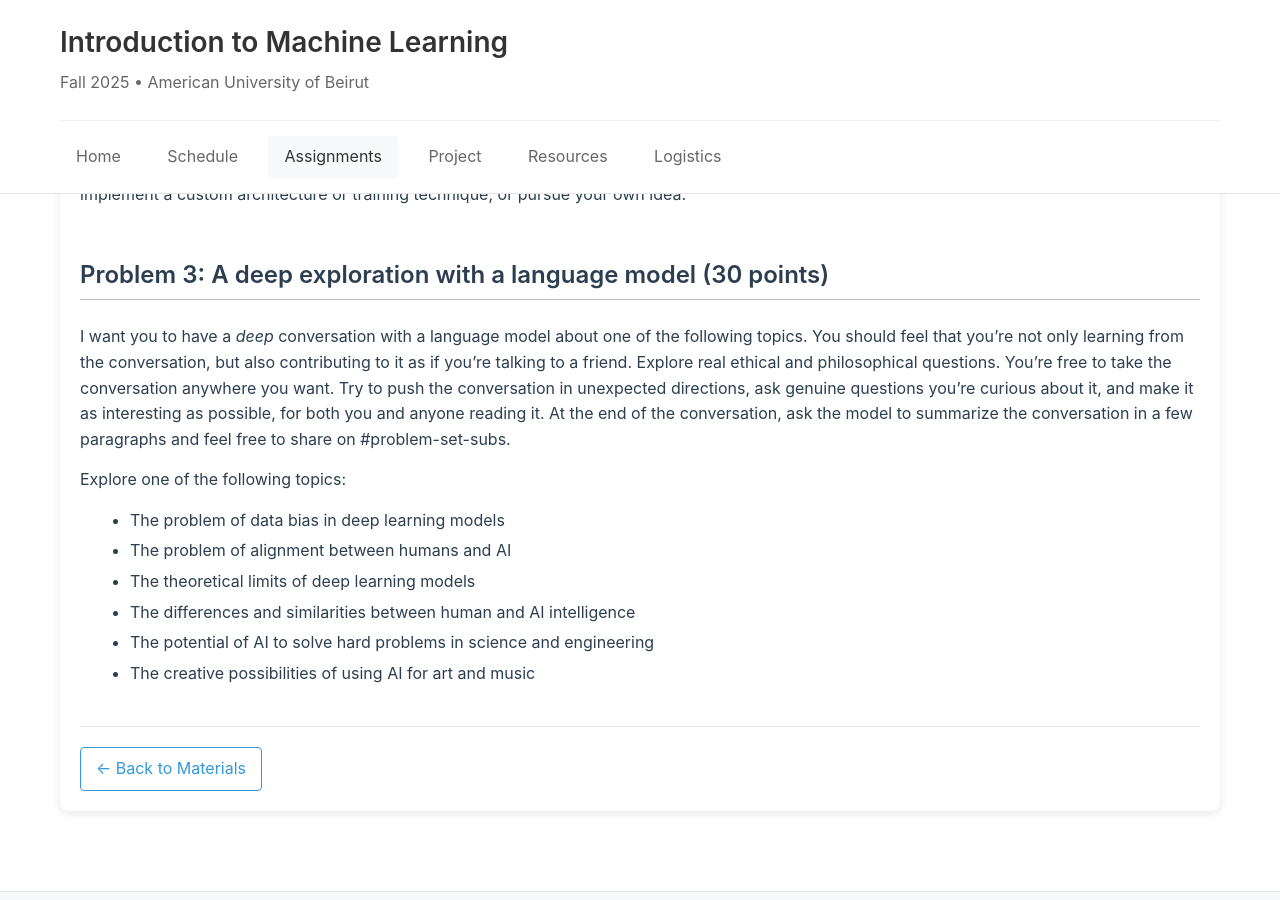
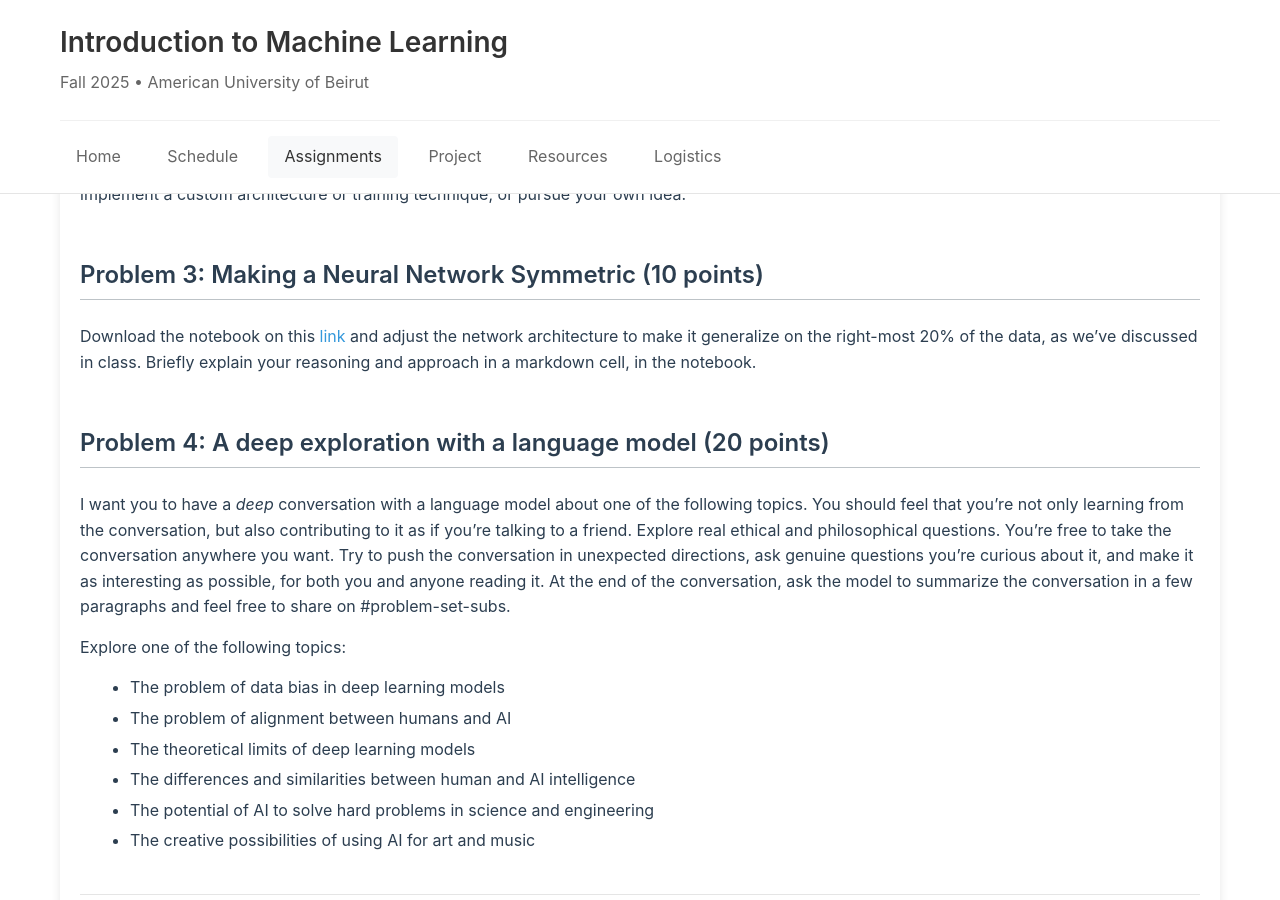
Before and after one commit to Data-Driven-Modeling-Lab/intro2ml, a Jekyll site: the page built from materials/assignments/hw4.md, in a window 1280 px wide and 900 px high, scrolled down 3269 px. Built offline with Jekyll 4.4.1, drawn with Linux system fonts in a browser that asks for light colours; formulas are drawn with MathJax 3.

Commit message:
fixed problem with hw4

```diff
--- a/materials/assignments/hw4.md
+++ b/materials/assignments/hw4.md
@@ -133,7 +133,12 @@ h) Compare batch sizes [8, 32, 128, full-batch]. How does this affect (1) traini
 
 i) Creative Extension (Optional). Modify the problem in an interesting way: Try a 3-class problem (three spirals), add a third spatial dimension, implement a custom architecture or training technique, or pursue your own idea.
 
-## Problem 3: A deep exploration with a language model (30 points)
+
+## Problem 3: Making a Neural Network Symmetric (10 points)
+Download the notebook on this [link](https://colab.research.google.com/drive/1i006ul0duV6BfezppSdqWNPBLAc16D7H?usp=sharing) and adjust the network architecture to make it generalize on the right-most 20% of the data, as we've discussed in class. Briefly explain your reasoning and approach in a markdown cell, in the notebook.
+
+
+## Problem 4: A deep exploration with a language model (20 points)
 
 I want you to have a *deep* conversation with a language model about one of the following topics. You should feel that you're not only learning from the conversation, but also contributing to it as if you're talking to a friend. Explore real ethical and philosophical questions. You're free to take the conversation anywhere you want. Try to push the conversation in unexpected directions, ask genuine questions you're curious about it, and make it as interesting as possible, for both you and anyone reading it. At the end of the conversation, ask the model to summarize the conversation in a few paragraphs and feel free to share on #problem-set-subs.
 
```
Also changed, not shown: materials/assignments/nn-image.png (added), materials/assignments/p1-data.png (added).
